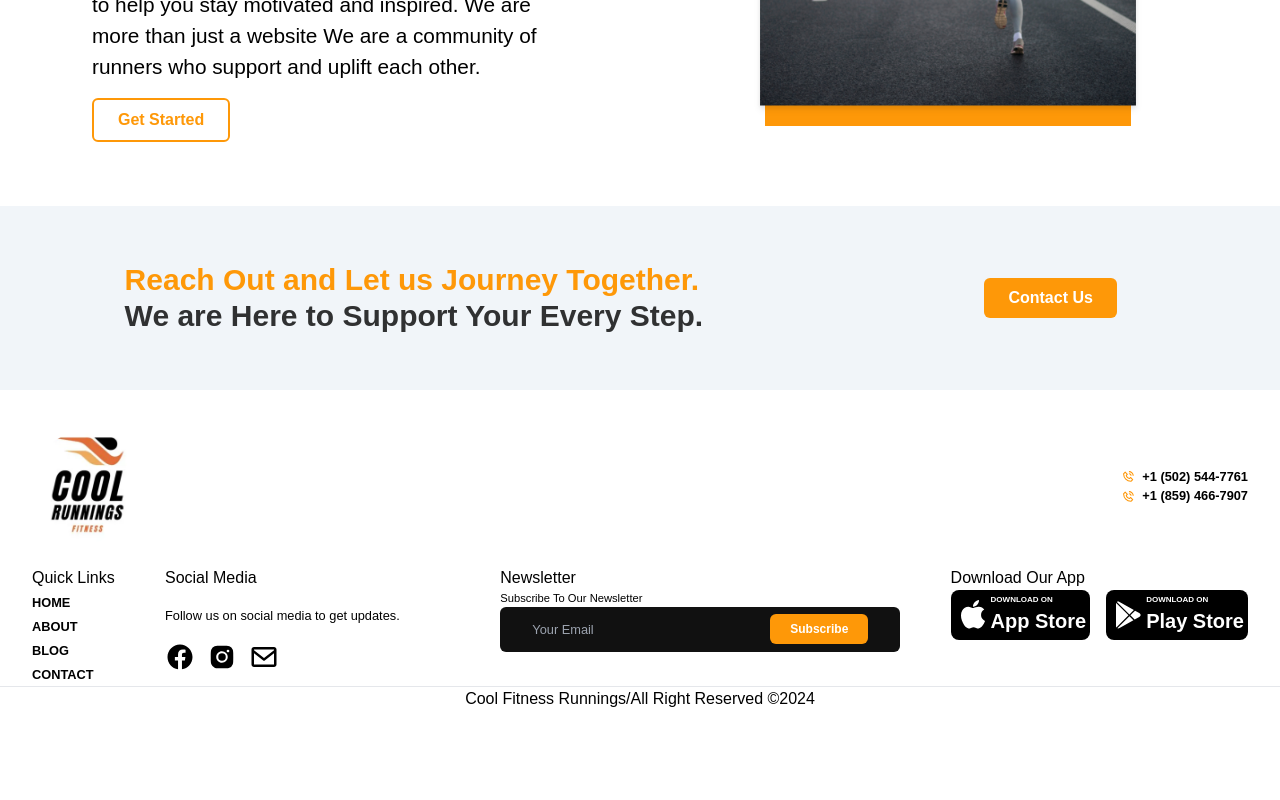
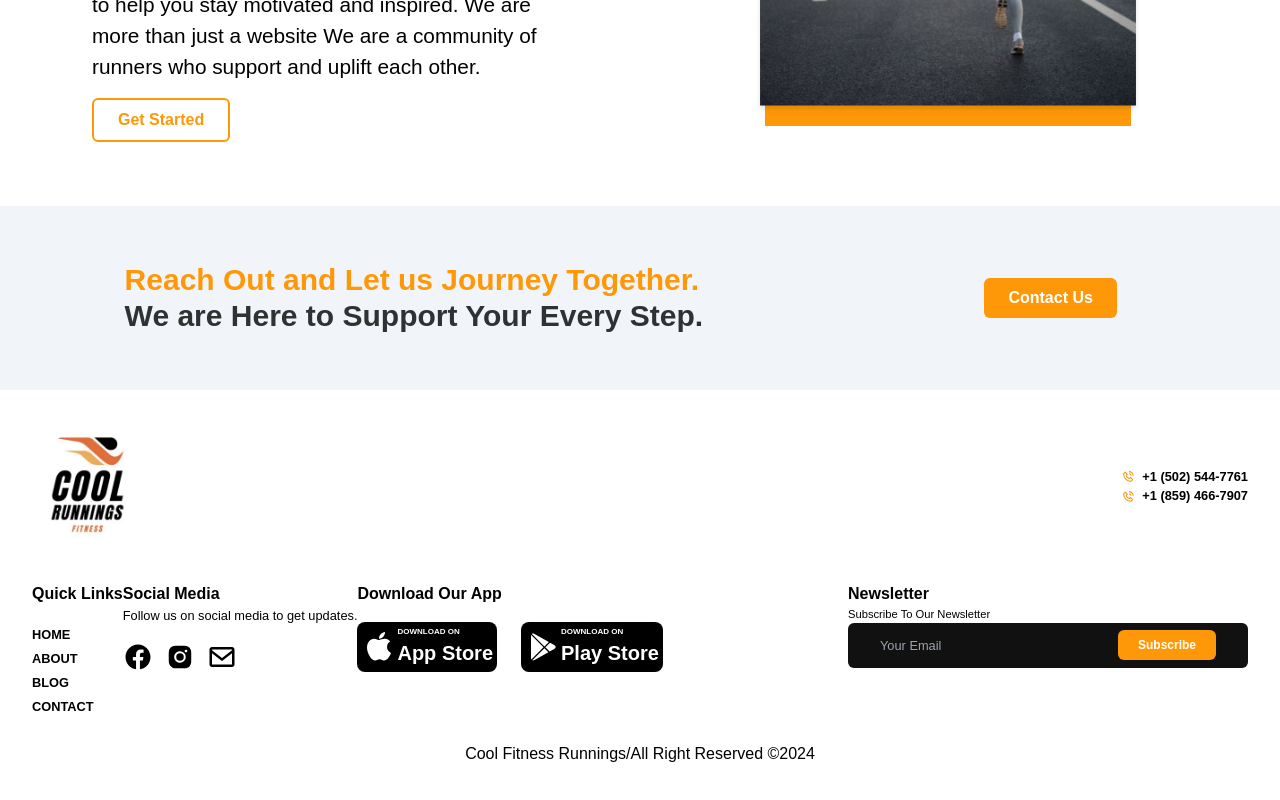
Before and after one commit to Hadehwahle/Fitness-App, a React (Vite) app: page / in a window 1280 px wide. Shown: the part 2215-3015 px from the top of the page. Before the commit the page ends 2966 px from the top, so only its background shows below. Built offline with nearby package versions, Linux system fonts and the light colour scheme.

Commit message:
modified styling

```diff
--- a/src/components/Footer/Footer.jsx
+++ b/src/components/Footer/Footer.jsx
@@ -46,7 +46,11 @@ const Footer = () => {
         <div className="container flex flex-col gap-6">
           <div className="flex justify-between items-center">
             <div>
-              <img src={Logo} alt="footer-logo" className="w-28 rounded-full" />
+              <img
+                src={Logo}
+                alt="footer-logo"
+                className="w-[4rem] md:w-28 rounded-full"
+              />
             </div>
             <div>
               <div className="flex text-[0.8rem] items-center">
@@ -63,10 +67,11 @@ const Footer = () => {
               </div>
             </div>
           </div>
-          <div className="flex  justify-between">
-            <div className="flex gap-6">
+          <div className="flex flex-col-reverse xl:flex-row justify-between">
+            <div className="flex justify-between flex-wrap  md:text-left mt-4">
+              <div className="flex">
                 <ul className=" items-left flex flex-col">
-                <p className="">Quick Links</p>
+                  <p className="font-semibold pb-4">Quick Links</p>
                   {navlinks.map(({ id, name, link }) => (
                     <li key={id}>
                       <Link
@@ -74,7 +79,7 @@ const Footer = () => {
                         smooth={true}
                         duration={800}
                         offset={-75}
-                      className="inline-block text-[0.8rem] hover:text-primary duration-200 cursor-pointer font-semibold"
+                        className="inline-block text-[0.8rem] hover:text-primary duration-200 cursor-pointer font-semibold text-left"
                       >
                         {name}
                       </Link>
@@ -82,12 +87,14 @@ const Footer = () => {
                   ))}
                 </ul>
               </div>
-            <div className="flex flex-col gap-4">
-              <p>Social Media</p>
+              <div className="flex flex-col md:text-left">
+                <div className="pb-4">
+                  <p className="font-semibold">Social Media</p>
                   <p className="text-[0.8rem]">
                     Follow us on social media to get updates.
                   </p>
-              <div className="flex justify-left gap-3">
+                </div>
+                <div className="flex md:justify-left gap-3">
                   <a
                     href="https://web.facebook.com/coolrunningsfitnessapp?_rdc=1&_rdr"
                     target="_blank"
@@ -107,27 +114,10 @@ const Footer = () => {
               </div>
 
               <div className="flex items-center gap-2 group duration-200 flex-col"></div>
+
               <div>
-              <p>Newsletter</p>
-              <p className="text-[0.7rem]">Subscribe To Our Newsletter</p>
-              <div className="bg-dark dark:bg-white w-[25rem] p-[0.4rem] px-[2rem] flex justify-between rounded-md  items duration-200">
-                <input
-                  className="h-[2rem] border-none outline-none text-white dark:text-black bg-transparent text-[0.8rem] flex-[0.9] duration-200"
-                  type="email"
-                  name="email"
-                  placeholder="Your Email"
-                  id=""
-                  value={subscriber}
-                  onChange={handleSubscriber}
-                />
-                <button className="w-[6.125rem]  bg-primary text-white font-bold px-[1rem] h-[1.8875rem] rounded-md cursor-pointer  hover:bg-primary/70 duration-200 text-[0.75rem]">
-                  Subscribe
-                </button>
-              </div>
-            </div>
-            <div>
-              <p>Download Our App</p>
-              <div className="lg:flex-row flex flex-col gap-4">
+                <p className="font-semibold pb-4">Download Our App</p>
+                <div className="lg:flex-row flex flex-col  gap-6">
                   <div>
                     <button
                       className="flex items-center bg-black p-1  text-white rounded-lg dark:bg-white dark:text-black duration-200 hover:bg-black/80 hover:dark:bg-white/80"
@@ -168,9 +158,32 @@ const Footer = () => {
                 </div>
               </div>
             </div>
+            <div className="flex flex-col items-center xl:items-start">
+              <div className="text-center xl:text-left mt-4">
+                <p className="font-semibold">Newsletter</p>
+                <p className="text-[0.7rem]">Subscribe To Our Newsletter</p>
               </div>
-        <hr />
-        <p className="text-center">
+              <div>
+                <div className="bg-dark dark:bg-white sm:w-[25rem] p-[0.4rem] px-[2rem] flex justify-between rounded-md duration-200">
+                  <input
+                    className="h-[2rem] border-none outline-none text-white dark:text-black bg-transparent text-[0.8rem] flex-[0.9] duration-200"
+                    type="email"
+                    name="email"
+                    placeholder="Your Email"
+                    id=""
+                    value={subscriber}
+                    onChange={handleSubscriber}
+                  />
+                  <button className="w-[6.125rem]  bg-primary text-white font-bold px-[1rem] h-[1.8875rem] rounded-md cursor-pointer  hover:bg-primary/70 duration-200 text-[0.75rem]">
+                    Subscribe
+                  </button>
+                </div>
+              </div>
+            </div>
+          </div>
+        </div>
+
+        <p className="text-center pt-6">
           Cool Fitness Runnings/All Right Reserved &copy;{currentYear}
         </p>
       </footer>
```
Lines whose indentation alone changed are shown as unchanged.
